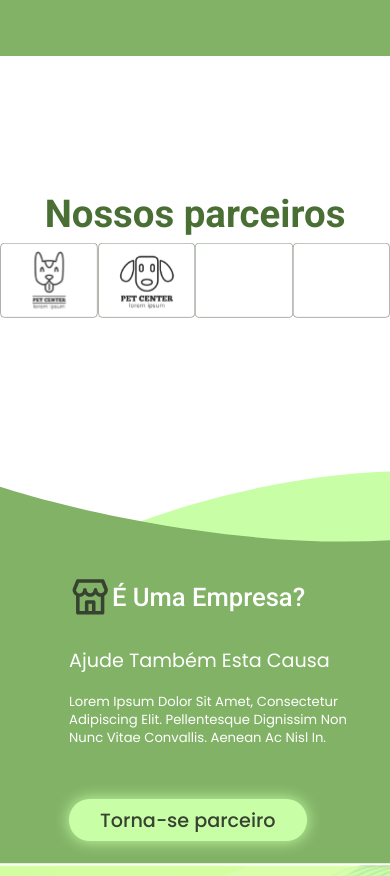
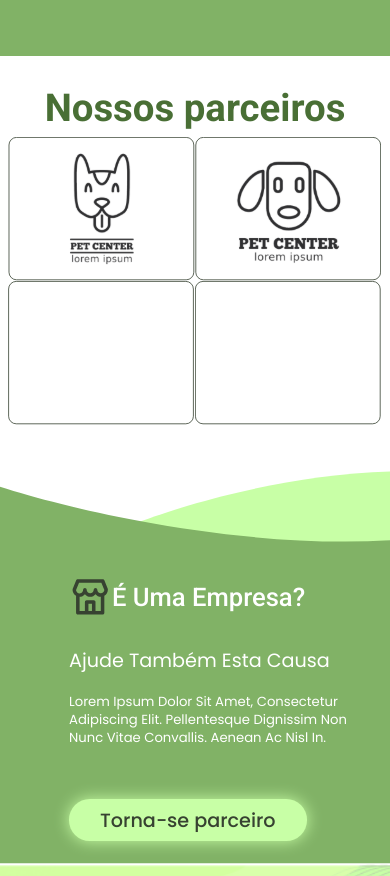
Before and after one commit to Grand-Gru-Projetos/animal-save, a React (Vite) app: page / in a window 390 px wide. Shown: the part 2840-3716 px from the top of the page. Built offline with nearby package versions, Linux system fonts and the light colour scheme.

Commit message:
ajustando grid pros parceiros

```diff
--- a/src/Components/Partner/index.module.css
+++ b/src/Components/Partner/index.module.css
@@ -103,6 +103,9 @@ color: #FFFFFF;
 @media only screen and (max-width: 640px) {
     .partners{
         gap: 0px;
+        display: grid;
+        grid-template-columns: repeat(2, 1fr);
+        grid-auto-rows: 144px;
     }
     .whiteCat{
         display: none;
```
